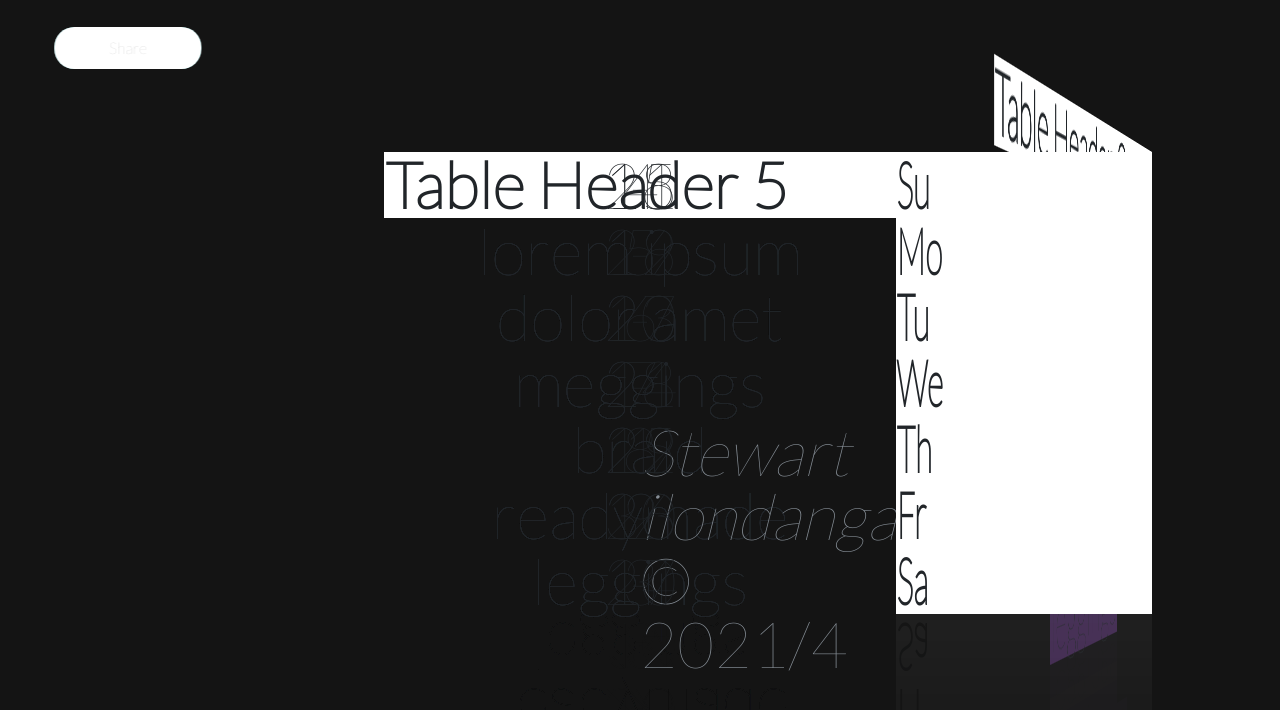
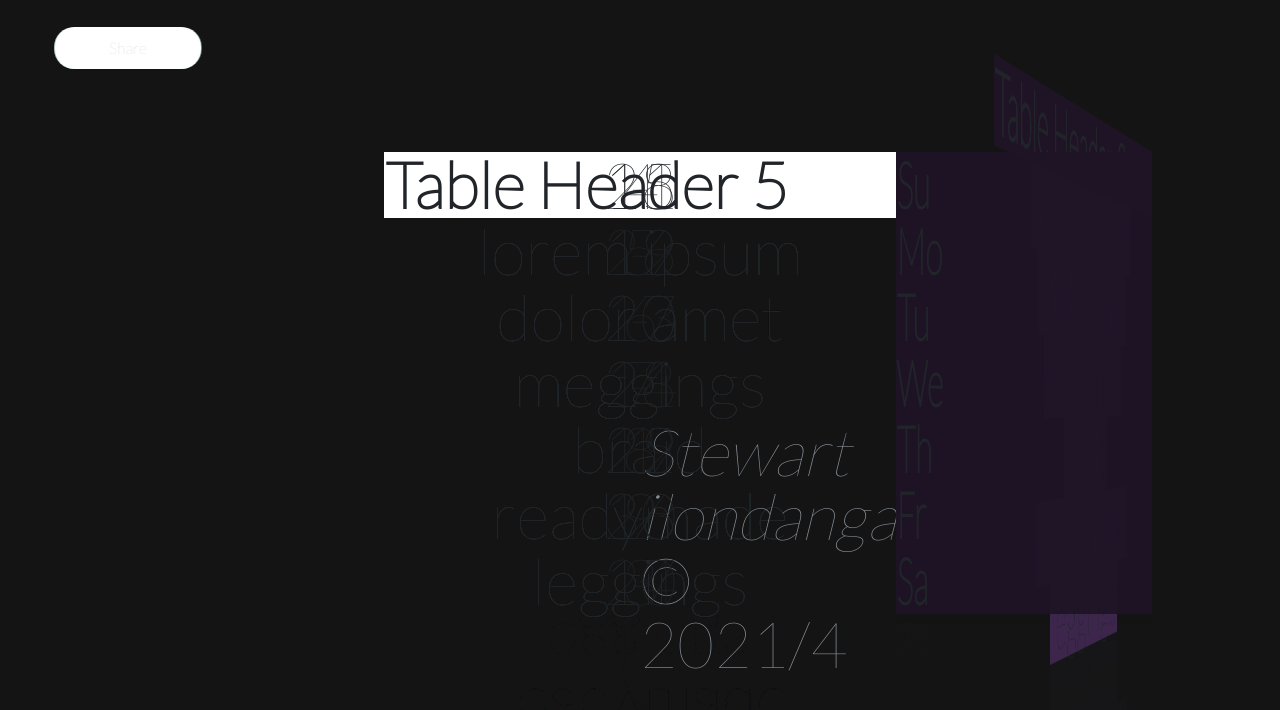
Before and after one commit to stewilondanga/table-prism, a plain HTML site: page index.html in a window 1280 px wide. Drawn offline with nearby package versions, Linux system fonts and the light colour scheme.

Commit message:
add css/styles.css

```diff
--- a/css/styles.css
+++ b/css/styles.css
@@ -155,10 +155,11 @@ tbody>tr:nth-child(1)>td {
   background-color: rgba(63, 40, 80, 0.97);
 }
 
-/*tbody > tr:nth-child(1) > th {
+tbody>tr:nth-child(1)>th {
   background-color: rgba(31, 20, 39, 0.97);
 }
 
+/*
 tbody > tr:nth-child(2) {
   transform: rotateY(120deg) translateZ(6.9282em);
 }
```
